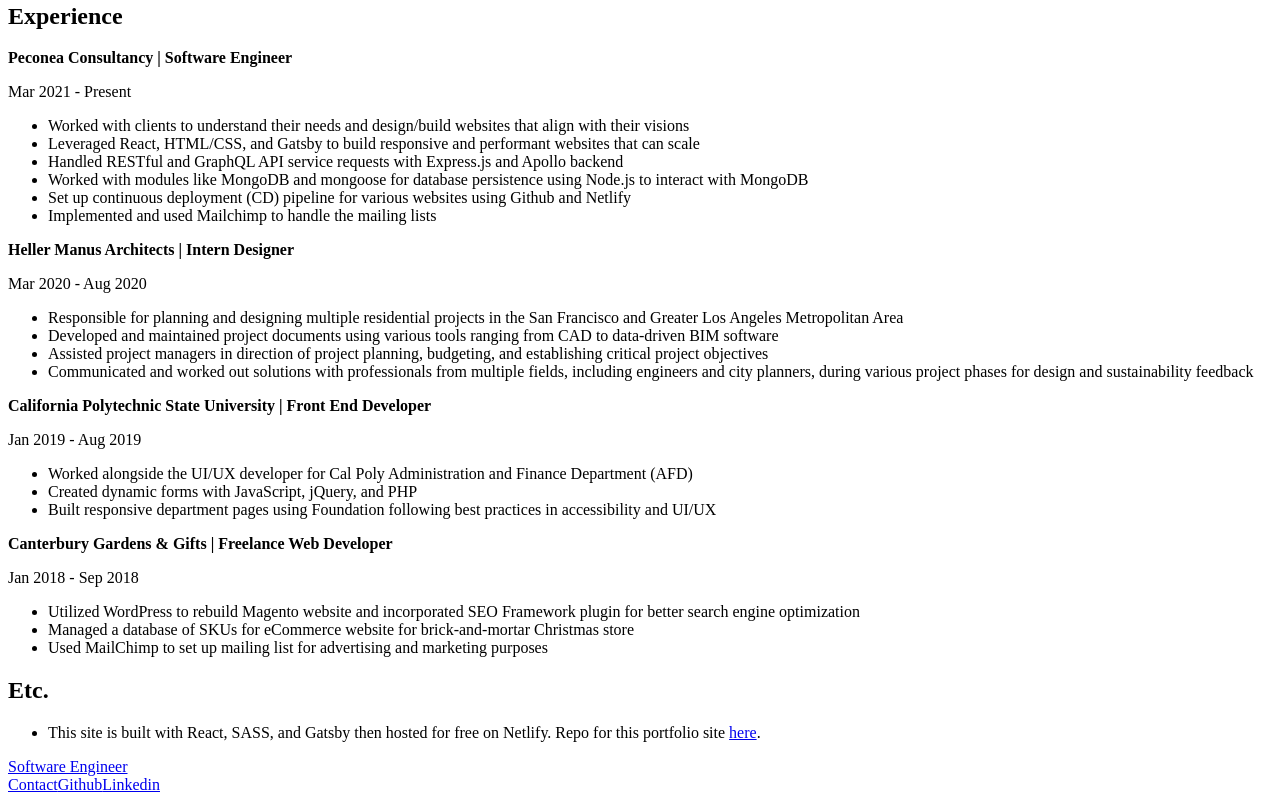
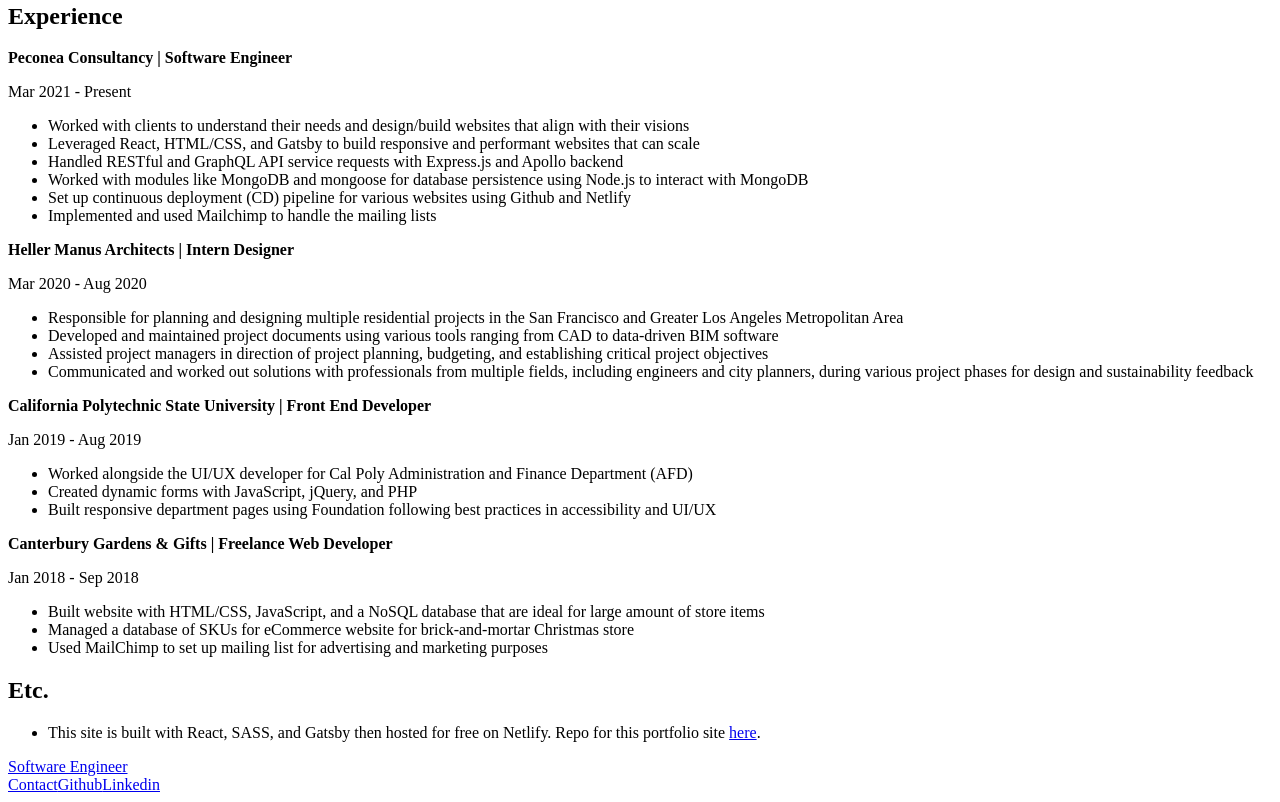
Before and after one commit to tommyli10/tommy-li-com, a Gatsby site: page /about in a window 1280 px wide. Shown: the part 1418-2220 px from the top of the page. Built offline with nearby package versions, Linux system fonts and the light colour scheme; Gatsby itself is replaced by a stand-in of ours.

Commit message:
changed exp description

```diff
--- a/src/pages/about.js
+++ b/src/pages/about.js
@@ -104,7 +104,7 @@
                                     <p className='work-year'>Jan 2018 - Sep 2018</p>
                                 </div>
                                 <ul className='work-descriptions'>
-                                    <li>Utilized WordPress to rebuild Magento website and incorporated SEO Framework plugin for better search engine optimization</li>
+                                    <li>Built website with HTML/CSS, JavaScript, and a NoSQL database that are ideal for large amount of store items</li>
                                     <li>Managed a database of SKUs for eCommerce website for brick-and-mortar Christmas store</li>
                                     <li>Used MailChimp to set up mailing list for advertising and marketing purposes</li>
                                 </ul>
```
